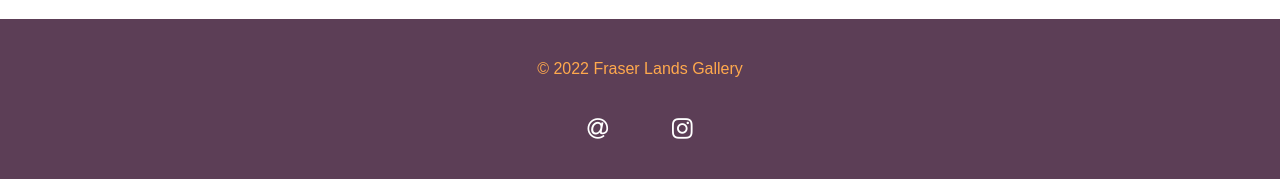
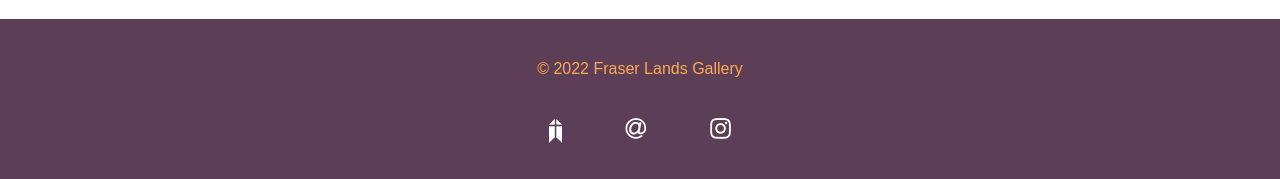
Before and after one commit to carissas086/flg, a PHP site: page / in a window 1280 px wide. Shown: the part 3089-3268 px from the top of the page. Run offline with PHP 8.4, Linux system fonts and the light colour scheme; some libraries are stand-ins or nearby versions; some web fonts are replaced.

Commit message:
flc footer logo update

```diff
--- a/footer.php
+++ b/footer.php
@@ -2,9 +2,9 @@
     <p>&copy; 2022 Fraser Lands Gallery</p>
         <div>
             <ul class="social is-flex">
+                <li><a href="https://fraserlands.ca/" title="Visit Fraser Lands Church" target="_blank"><img src="images/FLC-logo-cutW.png" alt="Fraser Lands Church Logo" class="ft-flc"></a></li>
                 <li><a href="mailto:gallery@fraserlands.ca" class="fa fa-at" target="_blank"></a></li>
                 <li><a href="https://www.instagram.com/explore/tags/fraserlandsgallery/" class="fa fa-instagram" target="_blank"></a></li>
-                <!-- <li><a href="" class="fa fa-facebook" target="_blank"></a></li> -->
             </ul>
         </div>
 </footer>
--- a/styles/main.css
+++ b/styles/main.css
@@ -325,6 +325,11 @@ p {
             font-size: 1.5rem;
         }
 
+        .ft-flc {
+            height: 1.45rem;
+            width: auto;
+        }
+
 /* ==== OVERWRITES ==== */
 
     .force-dark {
```
Also changed, not shown: images/FLC-logo-cutW.png (added).
